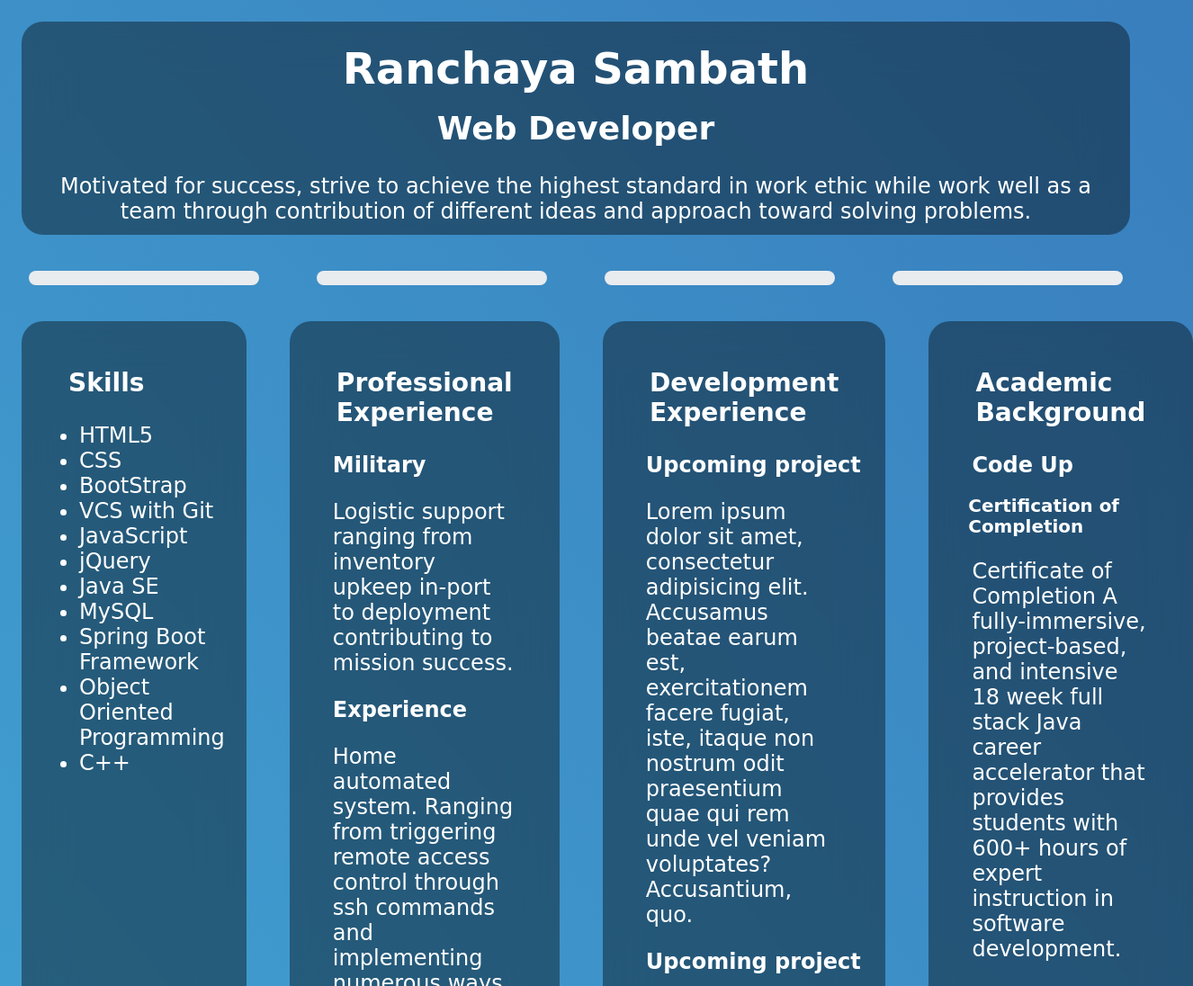
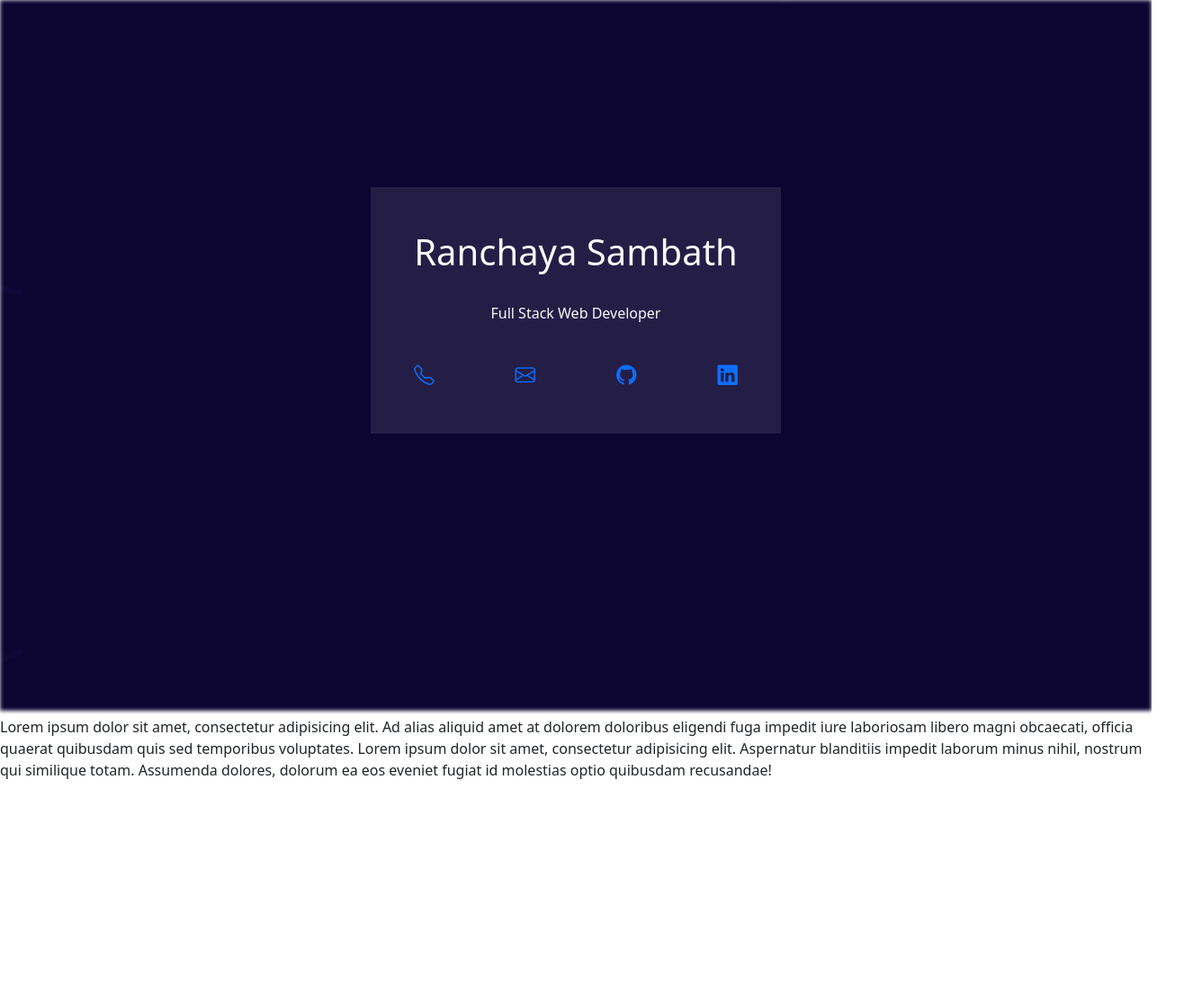
Before and after one commit to ranchayasambath/ranchayasambath.github.io, a plain HTML site: page index.html in a window 1280 px wide. Shown: the top 1096 px of the page at 90% size, 1326 px wide, since content can reach past the window. After the commit the page ends 868 px from the top, so only its background shows below. Drawn offline with nearby package versions, Linux system fonts and the light colour scheme; no server answers; animation ran at ten frames a second.

Commit message:
updated portfolio

```diff
--- /dev/null
+++ b/Draft/main-draft.css
@@ -0,0 +1,168 @@
+*{
+    box-sizing: border-box;
+    margin: 0;
+    font-family: 'Kaushan Script', cursive;
+}
+body{
+    background: linear-gradient(50deg, #f6f6f6, #f1f2f5,#48a8e3);
+    background-size: 500% 500% ;
+    animation: gradient 30s ease infinite;
+    height: 100vh;
+}
+@keyframes gradient {
+    0% {
+        background-position: 20% 20%;
+    }
+
+    50% {
+        background-position: 10% ;
+    }
+
+    100% {
+        background-position: 20% 20% ;
+    }
+}
+#skill,#exp,#dev,#academic,.nameBox,.nav-item{
+    background: hsla(0,0%,0%,10%) ;
+    backdrop-filter: blur(1em);
+    transform-origin: 65% 75%;
+    transition: transform 1s, filter .5s ease-out;
+    color: black;
+    font-size: .88em;
+    font-weight: bolder;
+}
+/*#skill:hover,#exp:hover,#dev:hover,#academic:hover{*/
+/*    transform: scale(1.03);*/
+/*}*/
+
+.resume{
+    padding: 2em;
+}
+header{
+
+    margin: 1em 1em 1em 1em;
+    background-color: white;
+    border-radius: 1em;
+    text-align: center;
+    transition: box-shadow 500ms;
+    /*font-family: Helvetica;*/
+}
+header>h1{
+    padding: .5em 0 0 0;
+}
+header>h2{
+    margin: .5em;
+}
+header>p{
+    padding: .5em;
+}
+.nav-link>ul{
+    display: flex;
+    justify-content: space-around;
+    padding: 0;
+    margin: 0;
+}
+.nav-item{
+    display: flex;
+    /*background-color: #e9ecef;*/
+    flex-basis: 20%;
+    margin: 1em;
+    text-align: center;
+    border-radius: 1em;
+}
+.nav-container {
+    flex-basis: 100%;
+    padding: .5em;
+    border-radius: 1em;
+    transition: box-shadow 1000ms;
+}
+.nav-item:hover .nav-container {
+    flex-basis: 100%;
+    background: hsla(0,0%,0%,0%) ;
+    backdrop-filter: blur(.1em);
+    /*background: white;*/
+    border-radius: 1em;
+    transition: background-color 300ms ;
+    transition-timing-function: ease-in-out;
+    /*box-shadow: 0 5px 10px 0 rgba(0, 0, 0, 0.5), 0 5px 25px 0 rgba(0, 0, 0, 0.20);*/
+}
+.card {
+    flex-grow: 3;
+    flex-basis: 20%;
+    margin: 1em;
+    padding: 1em;
+    background: white;
+    transition: box-shadow 500ms;
+    border-radius: 1em;
+}
+.card:hover {
+    border-radius: 1em;
+    box-shadow: 0px 0px 0px 0px rgba(0, 0, 0, 0.5), 0 5px 25px 0 rgba(0, 0, 0, 0.20);
+}
+.nameBox:hover {
+    /*flex-basis: 20%;*/
+    /*background: white ;*/
+    /*box-shadow: 0px 0px 0px 0px rgba(0, 0, 0, 0.5), 0 5px 25px 0 rgba(0, 0, 0, .2);*/
+}
+
+h4{
+    padding: 0 0 0 1em;
+}
+h5{
+    padding: 1em 0 0  1em;
+}
+hr,h3{
+    margin: 1em;
+}
+p{
+    padding: 1em;
+}
+hr{
+    display: none;
+}
+@media only screen and (min-width: 1474px){
+    #skill,#exp,#dev,#academic,.nameBox{
+        font-size: 1.2em;
+    }
+}
+
+@media  screen and (min-width: 1200px) {
+    #returnTop {
+        display: none;
+    }
+    .information {
+        display: flex;
+        align-content: space-between;
+    }
+}
+@media only screen and (max-width: 1199px) {
+    .nav-link > ul {
+        flex-direction: column;
+        padding: 0;
+    }
+    #returnTop{
+        text-decoration: none;
+        font-size: .8em;
+        /*font-family: sans-serif;*/
+        padding: 1em;
+        background-color: #e9ecef;
+        transition: background-color 1000ms ;
+        text-decoration-color: black;
+        transition: box-shadow 500ms;
+        border-radius: 2em;
+    }
+    #returnTop:hover{
+        font-size: .85em;
+        background-color: white;
+        transition: background-color 1000ms ;
+        box-shadow: 0px 0px 0px 0px rgba(0, 0, 0, 0.5), 0 5px 25px 0 rgba(0, 0, 0, .2);
+    }
+    #returnTop:visited{
+        color: inherit;
+        text-decoration: none;
+    }
+    #returnTop:active{
+        color: blue;
+
+    }
+}
--- a/index.html
+++ b/index.html
@@ -1,108 +1,45 @@
 <!doctype html>
-<html lang="en">
+<html lang="en" xmlns="http://www.w3.org/1999/html">
 <head>
     <meta charset="UTF-8">
     <meta name="viewport"
           content="width=device-width, user-scalable=no, initial-scale=1.0, maximum-scale=1.0, minimum-scale=1.0">
     <meta http-equiv="X-UA-Compatible" content="ie=edge">
-    <script src="https://code.iconify.design/2/2.1.0/iconify.min.js"></script>
+    <title>Portfolio</title>
+    <!--    google font-->
+    <link rel="preconnect" href="https://fonts.googleapis.com">
+    <link rel="preconnect" href="https://fonts.gstatic.com" crossorigin>
+    <link href="https://fonts.googleapis.com/css2?family=Caveat&family=Dancing+Script&family=Kaushan+Script&family=Pangolin&display=swap" rel="stylesheet">
+    <!--    bootstrap css-->
+    <link href="https://cdn.jsdelivr.net/npm/bootstrap@5.1.3/dist/css/bootstrap.min.css" rel="stylesheet" integrity="sha384-1BmE4kWBq78iYhFldvKuhfTAU6auU8tT94WrHftjDbrCEXSU1oBoqyl2QvZ6jIW3" crossorigin="anonymous">
+    <!--    custom css-->
     <link rel="stylesheet" href="main.css">
-    <title>Online Resume Revision</title>
+<!--  bootstrap  icons -->
+    <link rel="stylesheet" href="https://cdn.jsdelivr.net/npm/bootstrap-icons@1.8.1/font/bootstrap-icons.css">
 </head>
 <body>
-    <header class="nameBox">
-        <h1> Ranchaya Sambath</h1>
-        <h2> Web Developer</h2>
-        <p class="summary">
-            Motivated for success, strive to achieve the highest standard in work
-            ethic while work well as a team through contribution of different ideas
-            and approach toward solving problems.
-        </p>
-    </header>
-    <nav class="nav-link">
-        <ul>
-            <li class="nav-item">
-                <div class="nav-container" onclick="location.href='tel:409-256-4044';" style="cursor: pointer;">
-                    <span class="iconify-inline" data-icon="el:phone-alt" data-width="25" data-height="25"></span></a>
-                </div>
-            </li>
-            <li class="nav-item">
-                <div class="nav-container" onclick="location.href='mailto:ranchayasambath@gmail.com';" style="cursor: pointer;">
-                    <span class="iconify-inline" data-icon="logos:google-gmail" data-width="25" data-height="25"></span></a>
-                </div>
-            </li>
-            <li class="nav-item">
-                <div class="nav-container"  onclick="window.open('https://www.linkedin.com/in/ranchaya-sambath-1a3928180/');" style="cursor: pointer;">
-                    <span class="iconify-inline" data-icon="logos:linkedin-icon" data-width="25" data-height="25"></span></a>
-                </div>
-            </li>
-            <li class="nav-item" >
-                <div class="nav-container" onclick="window.open('https://github.com/ranchayasambath');" style="cursor: pointer ;">
-                    <span class="iconify-inline" data-icon="icon-park:github" data-width="25" data-height="25"></span></a>
-                </div>
-            </li>
-        </ul>
-    </nav>
-    <div class="information">
-        <div class="skill card" id="skill">
-            <h3 class="card-title">Skills</h3>
-            <hr>
-            <ul class="card-description">
-                <li>HTML5</li>
-                <li>CSS</li>
-                <li>BootStrap</li>
-                <li>VCS with Git</li>
-                <li>JavaScript</li>
-                <li>jQuery</li>
-                <li>Java SE</li>
-                <li>MySQL</li>
-                <li>Spring Boot Framework</li>
-                <li>Object Oriented Programming</li>
-                <li>C++</li>
-            </ul>
+    <div class="card-container d-flex justify-content-center align-items-center">
+        <!--card--><div class="animated"></div>
+        <div class="col-12-fluid p-5 shadow-4" id="card">
+            <!-- card content-->
+            <div class="col-12 text-light opacity-80 fw-lighter" id="card-body">
+                <h1> Ranchaya Sambath</h1><br>
+                <h10>Full Stack Web Developer</h10><br>
+                <nav>
+                    <a href="tel: 409-256-4044" class="white-mode"><i class="icon bi bi-telephone"></i></a>
+                    <a href="mailto:ranchayasambath@gmail.com" class="white-mode"><i class="icon bi bi-envelope"></i></a>
+                    <a target="_blank" href="//github.com/ranchayasambath" class="white-mode"><i class="icon bi bi-github"></i></a>
+                    <a target="_blank" href="https://www.linkedin.com/in/ranchaya-sambath-1a3928180/" class="white-mode"><i class="icon bi bi-linkedin"></i></a>
+                </nav>
+            </div>
         </div>
-        <div class="exp card" id="exp">
-            <h3 class="card-title">Professional Experience</h3>
-            <hr>
-            <h4 class="card-title">Military</h4>
-            <p class="description">Logistic support ranging from inventory upkeep in-port to deployment contributing to mission success.
-            </p>
-            <h4 class="card-title">Experience</h4>
-            <p class="description">Home automated system. Ranging from triggering remote access control through ssh commands and implementing numerous ways to interact with smart home devices.
-            </p>
-            <h4 class="card-title">Experience</h4>
-            <p class="description">Computer repair technician. Dismantle and perform diagnostics on computer hardware, replace parts as necessary while maintaining detail list of ordered parts and parts being replaced.
-            </p>
-        </div>
-        <div class="dev card" id="dev">
-            <h3 class="card-title">Development Experience</h3>
-            <hr>
-            <h4 class="card-title">Upcoming project</h4>
-            <p class="description"> Lorem ipsum dolor sit amet,
-                consectetur adipisicing elit. Accusamus beatae earum est,
-                exercitationem facere fugiat, iste, itaque non nostrum odit
-                praesentium quae qui rem unde vel veniam voluptates? Accusantium, quo.
-            </p>
-            <h4 class="card-title">Upcoming project</h4>
-            <p class="description"> Lorem ipsum dolor sit amet,
-                consectetur adipisicing elit. Accusamus beatae earum est,
-                exercitationem facere fugiat, iste, itaque non nostrum odit
-                praesentium quae qui rem unde vel veniam voluptates?
-                Accusantium, quo.
-            </p>
-        </div>
-        <div class="academic card" id="academic">
-            <h3 class="card-title">Academic Background</h3>
-            <hr>
-            <h4 class="card-title">Code Up</h4>
-            <h5 class="card-title">Certification of Completion</h5>
-            <p class="description">Certificate of Completion A fully-immersive, project-based,
-                and intensive 18 week full stack Java career accelerator
-                that provides students with 600+ hours of expert instruction in software development.
-            </p>
-        </div>
+
     </div>
-    <a id="returnTop" href="#top"><span class="iconify" data-icon="akar-icons:align-to-top"></span></a>
-
+    <div>
+        Lorem ipsum dolor sit amet, consectetur adipisicing elit. Ad alias aliquid amet at dolorem doloribus eligendi fuga impedit iure laboriosam libero magni obcaecati, officia quaerat quibusdam quis sed temporibus voluptates.
+        Lorem ipsum dolor sit amet, consectetur adipisicing elit. Aspernatur blanditiis impedit laborum minus nihil, nostrum qui similique totam. Assumenda dolores, dolorum ea eos eveniet fugiat id molestias optio quibusdam recusandae!
+    </div>
+    <script src="https://code.jquery.com/jquery-3.6.0.js" integrity="sha256-H+K7U5CnXl1h5ywQfKtSj8PCmoN9aaq30gDh27Xc0jk=" crossorigin="anonymous"></script>
+    <script src="main.js"></script>
 </body>
 </html>
--- a/main.css
+++ b/main.css
@@ -1,161 +1,40 @@
-*{
-    box-sizing: border-box;
-    margin: 0;
-    font-family: 'Kaushan Script', cursive;
+#card{
+    /*border-radius: 1em;*/
+    text-align: center;
+    top: 13em;
+    position:absolute;
+    height:auto;
+    width: auto;
+    background: hsla(0,0%,100%,.1) ;
+    backdrop-filter: blur(.1em);
+    color: white;
+    transition: transform 1s ease-in-out;
 }
-body{
-    background: linear-gradient(50deg, #48bfe3,#283593);
-    background-size: 500% 500% ;
-    animation: gradient 30s ease infinite;
-    height: 100vh;
+#card:hover{
+    transform: scale(1.30);
 }
-@keyframes gradient {
-    0% {
-        background-position: 50% 60%;
-    }
-
-    50% {
-        background-position: 10% ;
-    }
-
-    100% {
-        background-position: 50% 60% ;
-    }
-}
-#skill,#exp,#dev,#academic,.nameBox{
-    background: hsla(0,0%,0%,40%) ;
-    backdrop-filter: blur(1em);
-    transform-origin: 65% 75%;
-    transition: transform 1s, filter .5s ease-out;
-    color: white;
-    font-size: 1.5em;
-}
-#skill:hover,#exp:hover,#dev:hover,#academic:hover{
-    transform: scale(1.03);
+.card-container:hover::after{
+    filter: blur(0);
+    -webkit-filter: blur(0);
 }
 
-.resume{
-    padding: 2em;
+.card-container:hover .animated{
+    filter: blur(2px);
+    -webkit-filter: blur(2px);
+    transition: 3s ease-in-out;
 }
-header{
-
-    margin: 1em 1em 1em 1em;
-    background-color: white;
-    border-radius: 1em;
-    text-align: center;
-    transition: box-shadow 500ms;
-    /*font-family: Helvetica;*/
+a{
+    text-decoration: none;
+    font-size: 1.4em;
 }
-header>h1{
-    padding: .5em 0 0 0;
+nav {
+    margin-top: 2.5em;
+    display: flex;
+    justify-content: space-between;
 }
-header>h2{
-    margin: .5em;
+a:hover .icon{
+    color: white;
+    filter: drop-shadow(0 0 2px rgba(255,255,255,0.7)) drop-shadow(0 0 5px rgba(255,255,255,0.7)) drop-shadow(0 0 15px rgba(255,255,255,0.7));
 }
-header>p{
-    padding: .5em;
-}
-.nav-link>ul{
-    display: flex;
-    justify-content: space-around;
-    padding: 0;
-    margin: 0;
-}
-.nav-item{
-    display: flex;
-    background-color: #e9ecef;
-    flex-basis: 20%;
-    margin: 1em;
-    text-align: center;
-    border-radius: 1em;
-}
-.nav-container {
-    flex-basis: 100%;
-    padding: .5em;
-    border-radius: 1em;
-    transition: box-shadow 1000ms;
-}
-.nav-item:hover .nav-container {
-    flex-basis: 100%;
-    background: white;
-    border-radius: 1em;
-    transition: background-color 300ms ;
-    transition-timing-function: ease-in-out;
-    box-shadow: 0 5px 10px 0 rgba(0, 0, 0, 0.5), 0 5px 25px 0 rgba(0, 0, 0, 0.20);
-}
-.card {
-    flex-grow: 3;
-    flex-basis: 20%;
-    margin: 1em;
-    padding: 1em;
-    background: white;
-    transition: box-shadow 500ms;
-    border-radius: 1em;
-}
-.card:hover {
-    border-radius: 1em;
-    box-shadow: 0px 0px 0px 0px rgba(0, 0, 0, 0.5), 0 5px 25px 0 rgba(0, 0, 0, 0.20);
-}
-.nameBox:hover {
-    /*flex-basis: 20%;*/
-    /*background: white ;*/
-    box-shadow: 0px 0px 0px 0px rgba(0, 0, 0, 0.5), 0 5px 25px 0 rgba(0, 0, 0, .2);
-}
-
-h4{
-    padding: 0 0 0 1em;
-}
-h5{
-    padding: 1em 0 0  1em;
-}
-hr,h3{
-    margin: 1em;
-}
-p{
-    padding: 1em;
-}
-hr{
-    display: none;
-}
-
-@media only screen and (min-width: 1200px) {
-    #returnTop {
-        display: none;
-    }
-
-    .information {
-        display: flex;
-        align-content: space-between;
-    }
-}
-@media only screen and (max-width: 1199px) {
-    .nav-link > ul {
-        flex-direction: column;
-        padding: 0;
-    }
-    #returnTop{
-        text-decoration: none;
-        font-size: .8em;
-        /*font-family: sans-serif;*/
-        padding: 1em;
-        background-color: #e9ecef;
-        transition: background-color 1000ms ;
-        text-decoration-color: black;
-        transition: box-shadow 500ms;
-        border-radius: 2em;
-    }
-    #returnTop:hover{
-        font-size: .85em;
-        background-color: white;
-        transition: background-color 1000ms ;
-        box-shadow: 0px 0px 0px 0px rgba(0, 0, 0, 0.5), 0 5px 25px 0 rgba(0, 0, 0, .2);
-    }
-    #returnTop:visited{
-        color: inherit;
-        text-decoration: none;
-    }
-    #returnTop:active{
-        color: blue;
-
-    }
-}
+@media screen and(max-width:425px){#card{height:18em;width:19em;} #card:hover{transform:none;} canvas{height: 54.45em;}}
+@media screen and(min-width:2560px){#card{width: 45em;height: 20em;} .icon{font-size: 2em;}}
--- /dev/null
+++ b/main.js
@@ -0,0 +1,141 @@
+let max_particles = 2500;
+let particles = [];
+let frequency = 10;
+let init_num = max_particles;
+let max_time = frequency * max_particles;
+let time_to_recreate = false;
+
+// Enable repopolate
+setTimeout(function () {
+    time_to_recreate = true;
+}.bind(this), max_time);
+
+// Popolate particles
+popolate(max_particles);
+
+var tela = document.createElement('canvas');
+tela.width = $(window).width();
+// tela.height = $(window).height();
+// tela.width = 4000;
+tela.height = 790;
+$(".animated").append(tela);
+
+var canvas = tela.getContext('2d');
+
+class Particle {
+    constructor(canvas) {
+        let random = Math.random();
+        this.progress = 0;
+        this.canvas = canvas;
+        this.center = {
+            x: $(window).width() / 2,
+            y: $(window).height() / 2 };
+
+        this.point_of_attraction = {
+            x: $(window).width()/2 ,
+            y: $(window).height()/2.5 };
+
+        if (Math.random() > 0.5) {
+            this.x = $(window).width() * Math.random();
+            this.y = Math.random() > 0.5 ? -Math.random() - 100 : $(window).height() + Math.random() + 100;
+        } else {
+            this.x = Math.random() > 0.5 ? -Math.random() - 100 : $(window).width() + Math.random() + 100;
+            this.y = $(window).height() * Math.random();
+
+        }
+
+        this.s = Math.random() * 2;
+        this.a = 0;
+        this.w = $(window).width();
+        this.h = $(window).height();
+        this.radius = random > .2 ? Math.random() * 1 : Math.random() * 3;
+        this.color = random > .2 ? "#694FB9" : "#9B0127";
+        this.radius = random > .8 ? Math.random() * 2.2 : this.radius;
+        this.color = random > .8 ? "#f3722c" : this.color;
+    }
+
+    calculateDistance(v1, v2) {
+        let x = Math.abs(v1.x - v2.x);
+        let y = Math.abs(v1.y - v2.y);
+        return Math.sqrt(x * x + y * y);
+    }
+
+    render() {
+        this.canvas.beginPath();
+        this.canvas.arc(this.x, this.y, this.radius, 0, 2 * Math.PI);
+        this.canvas.lineWidth = 2;
+        this.canvas.fillStyle = this.color;
+        this.canvas.fill();
+        this.canvas.closePath();
+    }
+
+    move() {
+
+        let p1 = {
+            x: this.x,
+            y: this.y };
+
+
+        let distance = this.calculateDistance(p1, this.point_of_attraction);
+        let force = Math.max(100, 1 + distance);
+
+        let attr_x = (this.point_of_attraction.x - this.x) / force;
+        let attr_y = (this.point_of_attraction.y - this.y) / force;
+
+        this.x += Math.cos(this.a) * this.s + attr_x;
+        this.y += Math.sin(this.a) * this.s + attr_y;
+        this.a += Math.random() > 0.5 ? Math.random() * 0.9 - 0.45 : Math.random() * 0.4 - 0.2;
+
+        if (distance < 30 + Math.random() * 100) {
+            return false;
+        }
+
+        this.render();
+        this.progress++;
+        return true;
+    }}
+
+
+function popolate(num) {
+    for (var i = 0; i < num; i++) {
+        setTimeout(
+            function (x) {
+                return function () {
+                    // Add particle
+                    particles.push(new Particle(canvas));
+                };
+            }(i),
+            frequency * i);
+    }
+    return particles.length;
+}
+
+function createSphera() {
+    let radius = 180;
+    let center = {
+        x: $(window).width() / 2,
+        y: $(window).height() / 2 };
+
+}
+
+function clear() {
+    canvas.globalAlpha = 0.08;
+    canvas.fillStyle = '#110031';
+    canvas.fillRect(0, 0, tela.width, tela.height);
+    canvas.globalAlpha = 1;
+}
+
+/*
+ * Function to update particles in canvas
+ */
+function update() {
+    particles = particles.filter(function (p) {return p.move();});
+
+    // Recreate particles
+    if (time_to_recreate) {
+        if (particles.length < init_num) {popolate(1);console.log("Ricreo");}
+    }
+    clear();
+    requestAnimationFrame(update.bind(this));
+}
+update();
```
Also changed, not shown: Draft/index-draft.html (added, +110 -0 lines).
